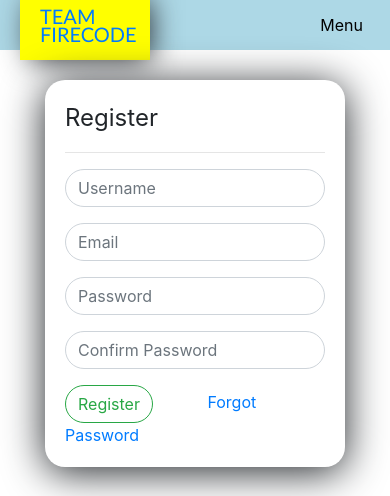
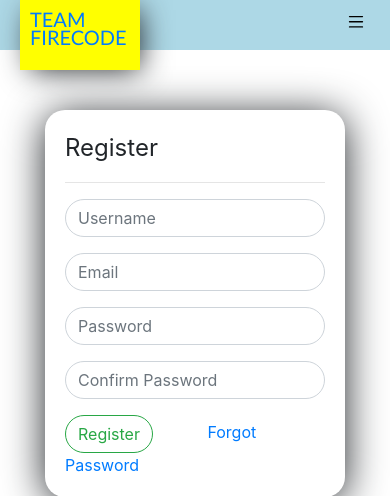
Before and after one commit to mohit-kumar-suthar/TF_project-old-, a Django app: page /register in a window 390 px wide. Shown: the top 496 px of the page. Run offline with Django 3.2, Linux system fonts and the light colour scheme; some libraries are stand-ins or nearby versions.

Commit message:
css commit

```diff
--- a/Templates/base.html
+++ b/Templates/base.html
@@ -1,6 +1,7 @@
 <!DOCTYPE html>
 <html lang="en">
 <head>
+    {% block head %}
     <meta charset="UTF-8">
     <meta name="viewport" content="width=device-width, initial-scale=1.0">
     <link rel="shortcut icon" href="/media/img/logo.png">
@@ -8,8 +9,7 @@
     <link rel="stylesheet" href="https://stackpath.bootstrapcdn.com/bootstrap/4.5.2/css/bootstrap.min.css" integrity="sha384-JcKb8q3iqJ61gNV9KGb8thSsNjpSL0n8PARn9HuZOnIxN0hoP+VmmDGMN5t9UJ0Z" crossorigin="anonymous">
     <link rel='stylesheet' href="{% static 'css/main.css' %}">
     <link rel='stylesheet' href="{% static 'css/header.css' %}">
-
-
+    {% endblock %}
     <title>{% block title %} {% endblock %}</title>
 </head>
 <body>
--- a/Templates/header.html
+++ b/Templates/header.html
@@ -1,45 +1,59 @@
 {% extends "base.html" %}
 {% block title %}Team FireCode{% endblock %}
+{% block head%}
+<script src="https://code.jquery.com/jquery-3.5.1.js"
+integrity="sha256-QWo7LDvxbWT2tbbQ97B53yJnYU3WhH/C8ycbRAkjPDc="
+crossorigin="anonymous"></script>
+  <script type="text/javascript">
+      $(document).ready(function(){
+          $('.toggle-link').click(function(){
+              $('.main-header_nav').slideToggle('slow')
+          });
+      });
+
+  </script>
+{% endblock %}
 {% block body %}
-<nav class="navbar navbar-expand-lg shadow-sm ">
-  <a class="navbar-brand" href="{% url 'index' %}"><hr><legend id="logo">TEAM FIRECODE</legend><hr></a>
-  <button class="navbar-toggler" type="button" data-toggle="collapse" data-target="#navbarNav" aria-controls="navbarNav" aria-expanded="false" aria-label="Toggle navigation">
-    <span class="navbar-toggler-icon"></span>
-  </button>
-  <div class="collapse navbar-collapse" id="navbarNav">
-    <ul class="navbar-nav">
-      <li class="nav-item">
-        <a class="nav-link" href="#">Home</a>
+<header class="main-header">
+    <div class='logo'>
+        <a href="#">TEAM FIRECODE</a>
+    </div>
+    <div class='menu'>
+        <a class="toggle-link" href="#"><svg width="3em" height="1.3em" viewBox="0 0 16 16" class="bi bi-list" fill="currentColor" xmlns="http://www.w3.org/2000/svg">
+            <path fill-rule="evenodd" d="M2.5 11.5A.5.5 0 0 1 3 11h10a.5.5 0 0 1 0 1H3a.5.5 0 0 1-.5-.5zm0-4A.5.5 0 0 1 3 7h10a.5.5 0 0 1 0 1H3a.5.5 0 0 1-.5-.5zm0-4A.5.5 0 0 1 3 3h10a.5.5 0 0 1 0 1H3a.5.5 0 0 1-.5-.5z"/>
+          </svg></a>
+</div>
+
+
+    <nav class="main-header_nav ">
+        <ul class="main-header_item-list">
+            <li class="main-header_item">
+                <a href="{% url 'index' %}">Home</a>
             </li>
-      <li class="nav-item">
-        <a class="nav-link" href="#">Projects</a>
+            <li class="main-header_item">
+                <a href="#">Project</a>
             </li>
-      <li class="nav-item">
-        <a class="nav-link" href="#">Source code</a>
+            <li class="main-header_item">
+                <a href="#">Source code</a>
             </li>
-      <li class="nav-item">
-        <a class="nav-link" href="#">Blogs</a>
+            <li class="main-header_item">
+                <a href="#">Blogs</a>
             </li>
-      <li class="nav-item">
-        <a class="nav-link" href="#">Become member</a>
+            <li class="main-header_item">
+                <a href="#">Become member</a>
             </li>
-      <li class="nav-item">
-        <a class="nav-link" href="#">About me</a>
+            <li class="main-header_item">
+                <a href="#">About me</a>
             </li>
         </ul>
-  </div>
-  <li class="nav justify-content-end">
-    {% if not login_form %}
-    <a href="{% url 'login' %}">
-    <button class="btn btn-outline-primary" id="btn-nav">Login</button>
-  </a>
-    {% endif %}
-    {% if not register_form %}
-    <a href="{% url 'register' %}">
-      <button class="btn btn-outline-success" id="btn-nav">Register</button>
-    </a>
-    {% endif %}
+        <ul class='account-link'>
+            <li class="main-header_item">
+                <a href="{% url 'login' %}">Login</a>
             </li>
+            <li class="main-header_item">
+                <a href="{% url 'register' %}">Register</a>
+            </li>
+        </ul>
     </nav>
-
+</header>
 {% endblock %}
--- a/Templates/header1.html
+++ /dev/null
@@ -1,45 +0,0 @@
-{% extends "base.html" %}
-{% block title %}Team FireCode{% endblock %}
-{% block body %}
-<header class="main-header">
-    <div class='logo'>
-        <a href="#">TEAM FIRECODE</a>
-    </div>
-    <nav class="main-header_nav">
-        <ul class="main-header_item-list">
-            <li class="main-header_item">
-                <a href="#">Home</a>
-            </li>
-            <li class="main-header_item">
-                <a href="#">Project</a>
-            </li>
-            <li class="main-header_item">
-                <a href="#">Source code</a>
-            </li>
-            <li class="main-header_item">
-                <a href="#">Blogs</a>
-            </li>
-            <li class="main-header_item">
-                <a href="#">Become member</a>
-            </li>
-            <li class="main-header_item">
-                <a href="#">About me</a>
-            </li>
-            <div class="account-btn">
-                <li class="main-header_item">
-                    <a href="#">Login</a>
-                </li>
-                <li class="main-header_item">
-                    <a href="#">Register</a>
-                </li>
-            </div>
-        </ul>
-        <div class="menu-btn">
-            <li class="main-header_item">
-                <a href="#">Menu</a>
-            </li>
-        </div>
-    </nav>
-
-</header>
-{% endblock %}
--- a/Templates/register.html
+++ b/Templates/register.html
@@ -1,7 +1,7 @@
 {% extends "base.html" %}
 {% block title %}Team FireCode - Register{% endblock %}
 {% block body %}
-{% include 'header1.html'%}
+{% include 'header.html'%}
 <div class="container">
     <div class="row" id="form-row">
         <div class="col-md"> </div>
--- a/static/css/header.css
+++ b/static/css/header.css
@@ -1,92 +1,122 @@
+*{
+    padding:0;
+    margin:0;
+}
+
 body{
     margin:0;
     padding:0;
-    text-decoration: none;
 }
-
 .logo{
-    background-color:yellow;
-    font-size: 20px;
-    font-family:'Gill Sans';
-    display:flex;
-    padding:0 20px;
-    align-items: center;
+    margin-left: 20px;
+    width:120px;
+    padding:10px;
+    float: left;
     height: 70px;
-    width:130px;
+    background-color: yellow;
+    font-size:20px;
     box-shadow: 5px 5px 30px -5px;
-    margin-right:20px;
     line-height: 90%;
+    position: fixed;
+    z-index:5 ;
 }
-
 
 .logo a{
     text-decoration: none;
+    font-family:'Gill Sans';
+
+}
+.main-header{
+    background-color: lightblue;
+    width:100%;
+    height:50px;
+    margin-bottom:50px;
 }
 
-main{
-    padding:50px;
+.main-header_nav{
+    padding:12px;
+    margin:0;
+    display: flex;
 }
 
-.main-header{
-    width:100%;
-    height:50px;
-    background-color:lightblue;
-    display: flex;
-    align-items:center;
-    padding: 0 20px;
+.main-header_nav a{
+    padding:15px;
+    color:black;
 }
 
-
-
-.main-header_item-list{
-    list-style: none;
-    margin:0;
-    padding:0;
-    display: flex;
-    align-items:center;
-}
-
-
-
-.main-header_item a{
+.main-header_nav a:hover{
+    color:yellow;
+    background-color:gray;
+    transition:0.5s;
     text-decoration: none;
-    color:black;
-    padding:15px;
-    margin: 0 5 px;
-
 
 }
 
-.main-header_item a:hover{
-    color:yellow;
-    background-color:gray;
-    transition:0.5s;
+.main-header_item-list{
+    margin-left: 150px;
+    display: flex;
+    list-style:none;
 }
 
-.account-btn{
+.account-link{
     display: flex;
-    position:absolute;
-    right:0px;
-    margin-right:12px;
+    list-style:none;
+    position: absolute;
+    right:20px;
+}
 
+.menu{
+ display:none;
 }
-.menu-btn{
-    display: none;
-}
+
 @media all and (max-width:925px){
-    .main-header_item-list{
-        display: none;
+    .menu{
+       display:inline;
+       position: fixed;
+       right: 10px;
+       top:9px;
+       z-index:5;
+
+    }
+    .menu a{
+        padding-top:13px;
+        padding-bottom:20px;
+        color:black;
+        font-family:Arial;
+    }
+    .menu a:hover{
+
+        background-color:gray;
+        color:yellow;
+    }
+    .logo{
+        float:none;
+        display: flex;
+        position:fixed;
+
     }
 
-    .menu-btn{
+    .main-header_nav{
+        display: none;
+        position: relative;
+        z-index: 2;
+    }
+
+    .main-header_nav a{
+        padding:10px;
+        display:block;
+        background-color:lightblue;
+        width:100%;
+        text-align: center;
+
+    }
+    .account-link{
+        position:static;
         display: inline;
-        position: absolute;
-        right:12px;
-        top:12.5px;
-        list-style: none;
+
+
     }
-    .account-btn{
-        position: relative;
-        display: flex;
+    .main-header_item-list{
+        display: inline;
     }
 }
```
Also changed, not shown: Templates/header2.html (added, +45 -0 lines), 2 other files. Lines whose indentation alone changed are shown as unchanged.
